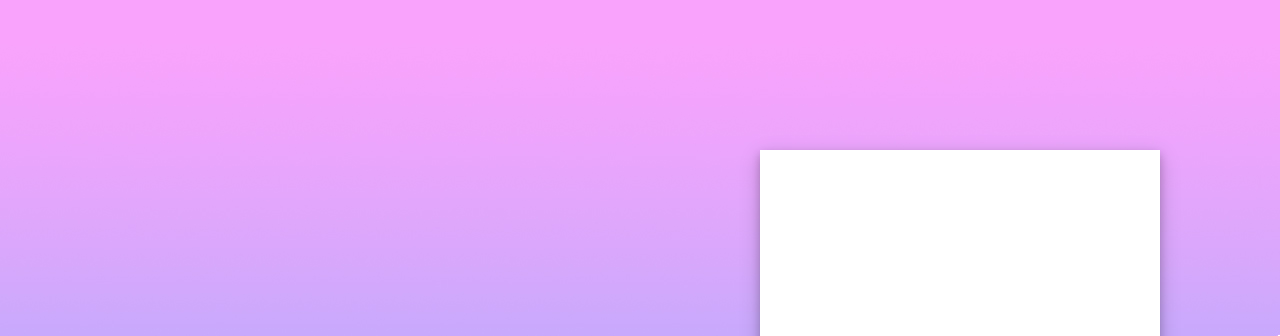
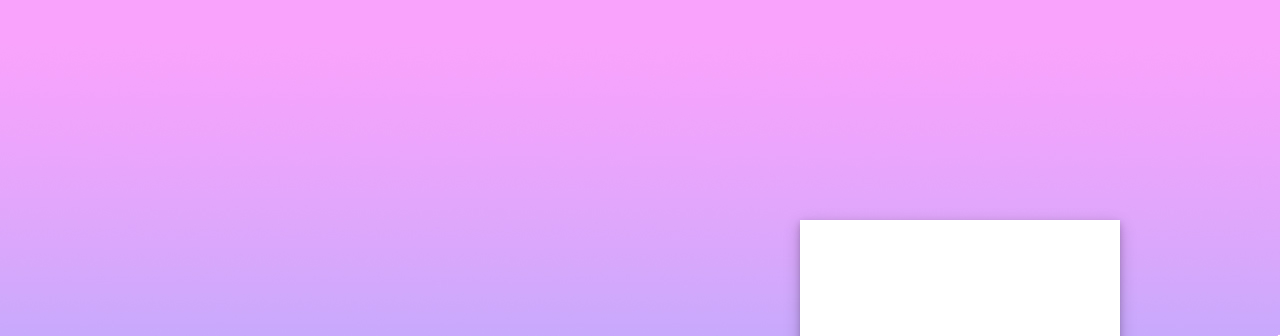
Before and after one commit to HannahPark610/calculator, a website: page app/index.html in a window 1280 px wide. Shown: the top 336 px of the page. Drawn offline with nearby package versions, Linux system fonts and the light colour scheme; files that its build step writes are made by us from their sources.

Commit message:
new download

```diff
--- a/app/styles/main.scss
+++ b/app/styles/main.scss
@@ -88,10 +88,15 @@ body {
         width:400px;
         height: 700px;
         background-color: white;
-        margin: 0;
-        top: 50%;
-        left: 50%;
-        transform: translate(-50%, -50%);
+        transition: transform 0.3 ease;
+        position: absolute;
+        top: 0; bottom: 0; left: 0; right: 0; margin: auto;
+        @media screen and (max-height: 800px) {
+          transform: scale(0.8);
+        }
+        @media screen and (max-height: 600px) {
+          transform: scale(0.6);
+        }
         box-shadow: 0 4px 8px 0 rgba(0, 0, 0, 0.2), 0 6px 20px 0 rgba(0, 0, 0, 0.19);
         .calculator-result-wrapper {
           width: 400px;
```
Also changed, not shown: app/scripts/calculator.js (+11 -11 lines), 1 other file.
